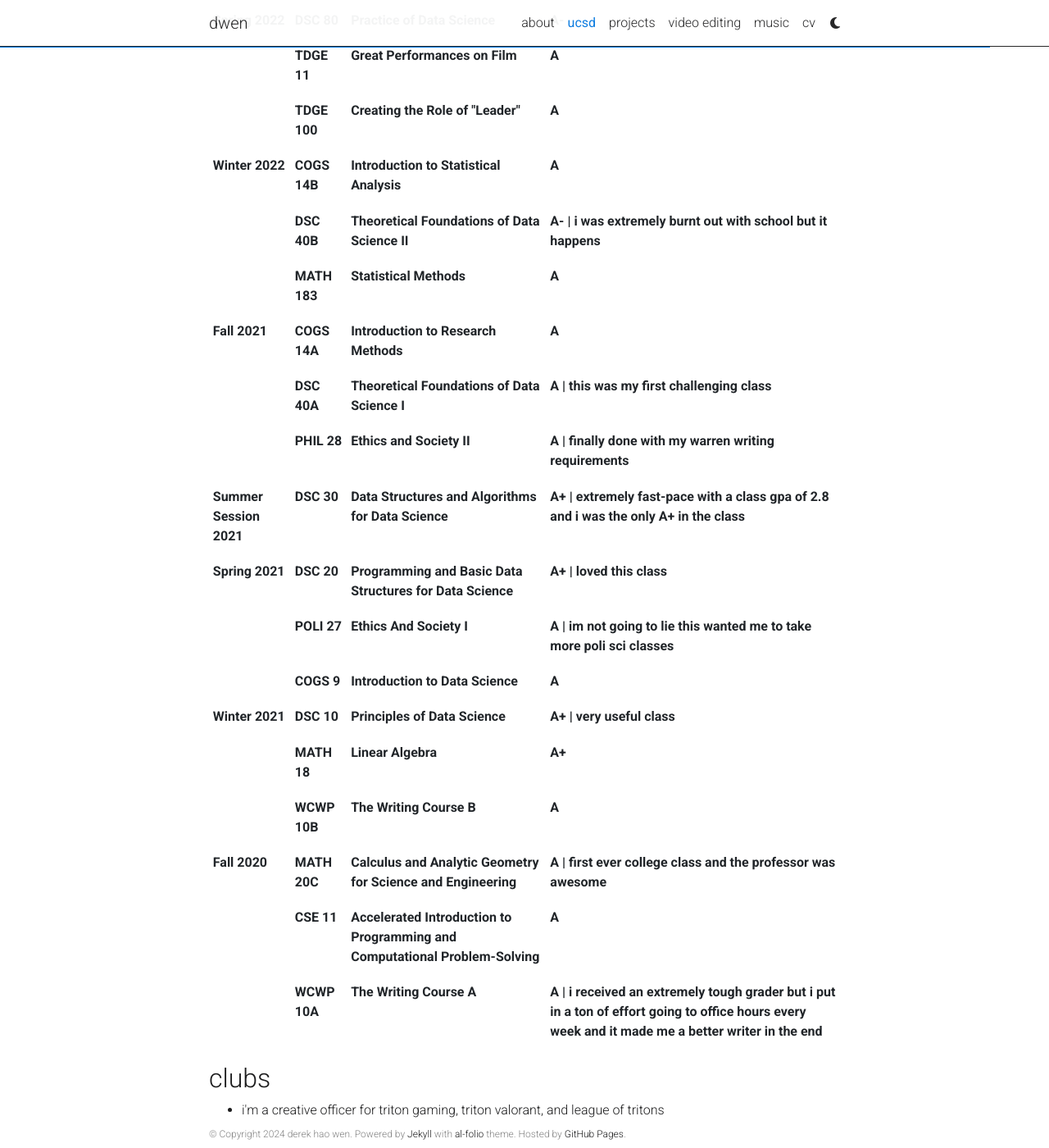
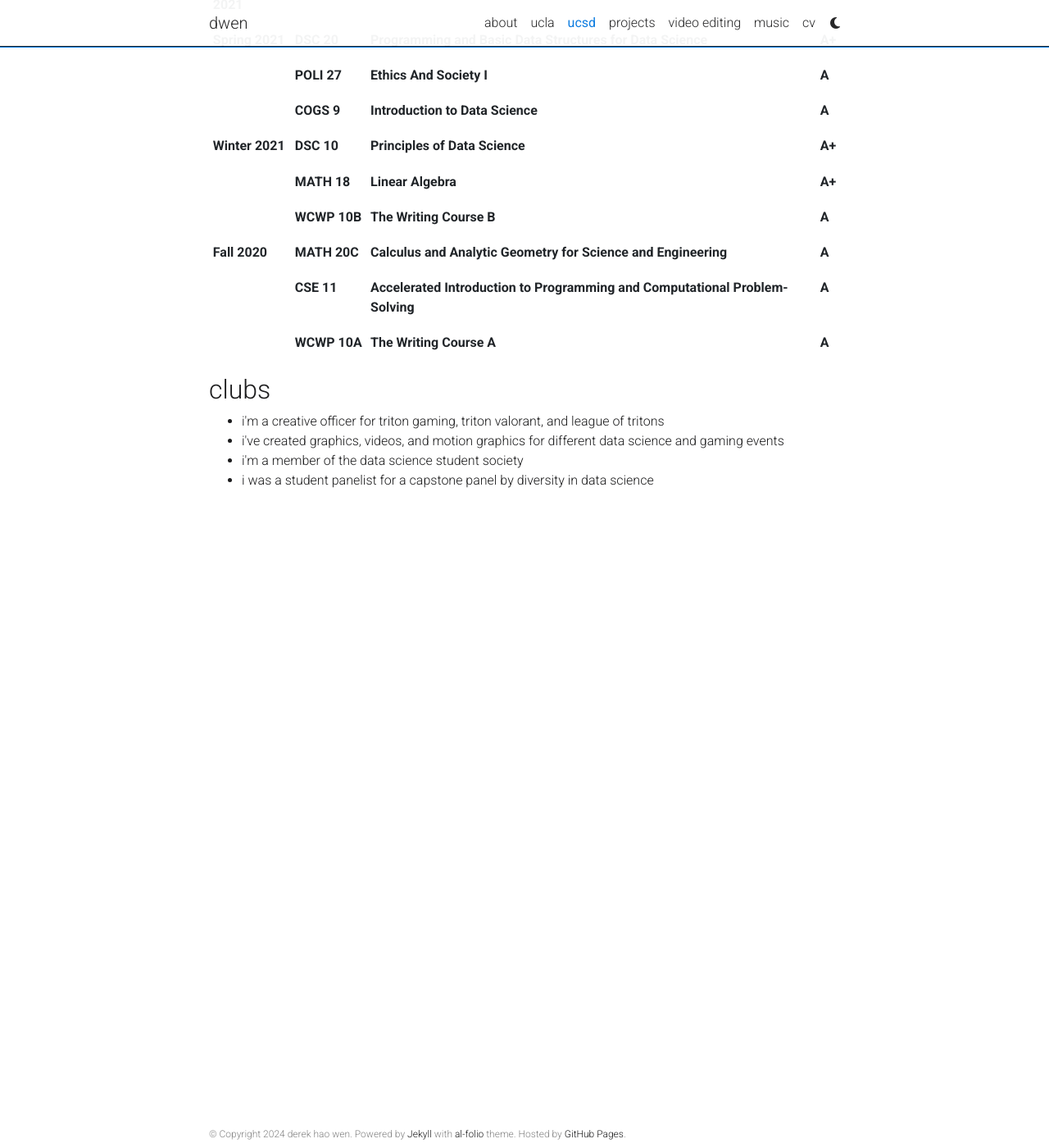
Before and after one commit to Derek-Wen/Derek-Wen.github.io, a Jekyll site: the page built from _pages/ucsd.md, in a window 1280 px wide and 1400 px high, scrolled down 1679 px. Shown: the whole window at 82% size. Built offline with Jekyll 4.4.1, drawn with Linux system fonts in a browser that asks for light colours; full-size pictures stand in for the smaller copies a plugin makes; comment, search, counter and statistics services are not loaded; a style sheet for code colours, icons or effects is not loaded; some of the changed text lies outside the part shown.

```diff
--- a/_pages/projects.md
+++ b/_pages/projects.md
@@ -4,7 +4,7 @@
 permalink: /projects/
 description: data science projects i've done
 nav: true
-nav_order: 2
+nav_order: 3
 display_categories: [work, fun]
 horizontal: false
 ---
--- a/_pages/ucsd.md
+++ b/_pages/ucsd.md
@@ -50,7 +50,7 @@
           <th><b>Fall 2023</b></th>
           <th>DSC 180A</th>
           <th>Data Science Project I</th>
-          <th class="course-desc">A | worked with San Diego Gas & Electric</th>
+          <th class="course-desc">A</th>
         </tr>
         <tr>
           <th></th>
@@ -62,7 +62,7 @@
           <th></th>
           <th>USP 153</th>
           <th>Real Estate and Development Market Analysis</th>
-          <th class="course-desc">A+ | professor emailed me that i received the highest grade in the class</th>
+          <th class="course-desc">A+</th>
         </tr>
         <tr>
           <th></th>
@@ -88,7 +88,7 @@
           <th><b>Winter 2023</b></th>
           <th>DSC 140A</th>
           <th>Probabilistic Modeling and Machine Learning</th>
-          <th class="course-desc">A | by far my hardest data science class</th>
+          <th class="course-desc">A</th>
         </tr>
         <tr>
           <th></th>
@@ -119,7 +119,7 @@
           <th></th>
           <th>CSE 158R</th>
           <th>Recommender Systems and Web Mining</th>
-          <th class="course-desc">A+ | my favorite cs class</th>
+          <th class="course-desc">A+</th>
         </tr>
         <tr>
           <th></th>
@@ -138,7 +138,7 @@
           <th></th>
           <th>TDGE 125</th>
           <th>Topics in Theater and Film: Hayao Miyazaki + Studio Ghibli</th>
-          <th class="course-desc">A+ | favorite film and GE class of all time</th>
+          <th class="course-desc">A+</th>
         </tr>
         <!-- Spring2022 -->
         <tr>
@@ -170,7 +170,7 @@
           <th></th>
           <th>DSC 40B</th>
           <th>Theoretical Foundations of Data Science II</th>
-          <th class="course-desc">A- | i was extremely burnt out with school but it happens</th>
+          <th class="course-desc">A-</th>
         </tr>
         <tr>
           <th></th>
@@ -189,33 +189,33 @@
           <th></th>
           <th>DSC 40A</th>
           <th>Theoretical Foundations of Data Science I</th>
-          <th class="course-desc">A | this was my first challenging class</th>
+          <th class="course-desc">A</th>
         </tr>
         <tr>
           <th></th>
           <th>PHIL 28</th>
           <th>Ethics and Society II</th>
-          <th class="course-desc">A | finally done with my warren writing requirements</th>
+          <th class="course-desc">A</th>
         </tr>
         <!-- Summer Session 2021 -->
         <tr>
           <th><b>Summer Session 2021</b></th>
           <th>DSC 30</th>
           <th>Data Structures and Algorithms for Data Science</th>
-          <th class="course-desc">A+ | extremely fast-pace with a class gpa of 2.8 and i was the only A+ in the class</th>
+          <th class="course-desc">A+</th>
         </tr>
         <!-- Spring2021 -->
         <tr>
           <th><b>Spring 2021</b></th>
           <th>DSC 20</th>
           <th>Programming and Basic Data Structures for Data Science</th>
-          <th class="course-desc">A+ | loved this class</th>
+          <th class="course-desc">A+</th>
         </tr>
         <tr>
           <th></th>
           <th>POLI 27</th>
           <th>Ethics And Society I</th>
-          <th class="course-desc">A | im not going to lie this wanted me to take more poli sci classes</th>
+          <th class="course-desc">A</th>
         </tr>
         <tr>
           <th></th>
@@ -228,7 +228,7 @@
           <th><b>Winter 2021</b></th>
           <th>DSC 10</th>
           <th>Principles of Data Science</th>
-          <th class="course-desc"> A+ | very useful class</th>
+          <th class="course-desc"> A+</th>
         </tr>
         <tr>
           <th></th>
@@ -247,7 +247,7 @@
           <th width="100px"><b>Fall 2020   </b></th>
           <th>MATH 20C</th>
           <th>Calculus and Analytic Geometry for Science and Engineering</th>
-          <th class="course-desc">A | first ever college class and the professor was awesome</th>
+          <th class="course-desc">A</th>
         </tr>
         <tr>
           <th></th>
@@ -259,7 +259,7 @@
           <th></th>
           <th>WCWP 10A</th>
           <th>The Writing Course A</th>
-          <th class="course-desc">A | i received an extremely tough grader but i put in a ton of effort going to office hours every week and it made me a better writer in the end</th>
+          <th class="course-desc">A</th>
         </tr>
     </table>
 </div>
@@ -269,4 +269,5 @@
     <li>i'm a creative officer for triton gaming, triton valorant, and league of tritons</li>
     <li>i've created graphics, videos, and motion graphics for different data science and gaming events</li>
     <li>i'm a member of the data science student society</li>
+    <li>i was a student panelist for a capstone panel by diversity in data science</li>
 </ul>
```
Also changed, not shown: other parts of _pages/ucsd.md (+1 -1 lines), _pages/about.md (+1 -1 lines), _pages/cv.md (+1 -1 lines), _pages/music.md (+1 -1 lines), _pages/ucla.md (added, +26 -0 lines), _pages/video editing.md (+1 -1 lines).
